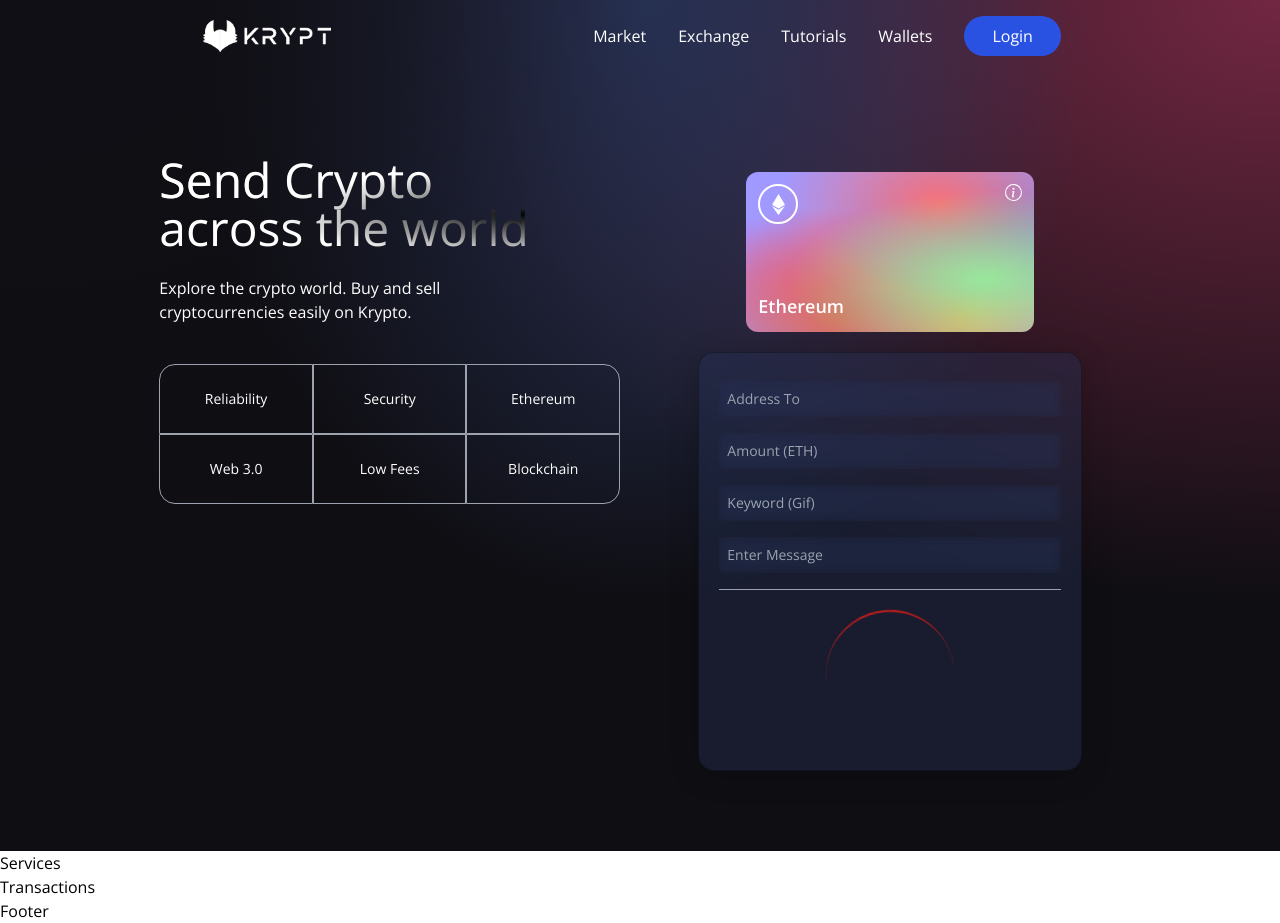
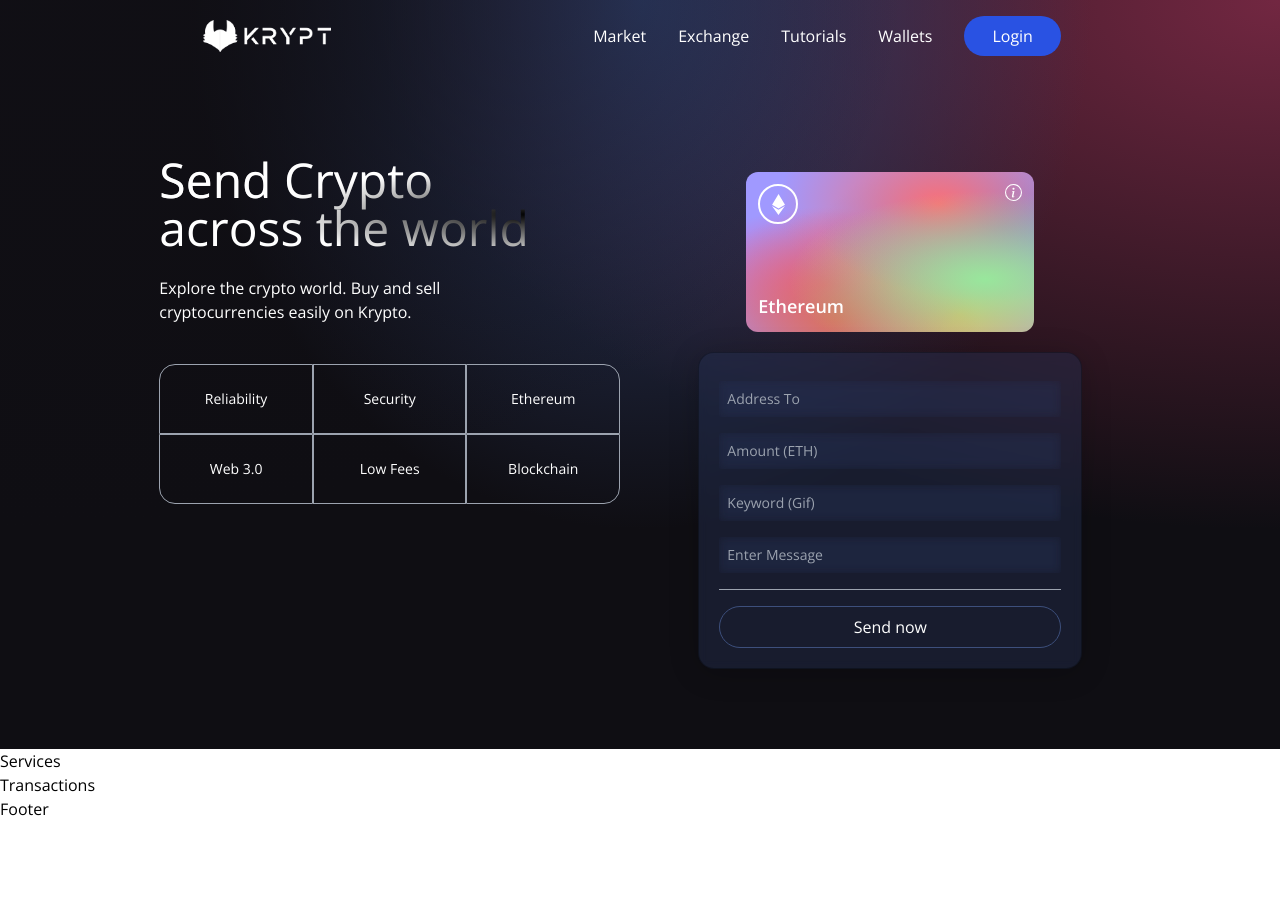
Before and after one commit to amanc1248/web3.0, a React (Vite) app in the folder client/: page / in a window 1280 px wide. After the commit the page ends 821 px from the top, so only its background shows below. Built offline with nearby package versions, Linux system fonts and the light colour scheme.

Commit message:
IMPLEMENT: sending transaction

```diff
--- a/client/src/components/Welcome.jsx
+++ b/client/src/components/Welcome.jsx
@@ -18,10 +18,12 @@ const Input = ({ placeholder, name, type, value, handleChange }) => (
   />
 );
 const Welcome = ()=>{
-    const {connectWallet,currentAccount} = useContext(TransactionContext);
-    const handleChange =()=>{}
+    const {connectWallet,currentAccount,formData,setFormData,handleChange,sendTransaction} = useContext(TransactionContext);
   const handleSubmit = (e) => {
-
+    const {addressTo, keyword, message, amount} = formData;
+    e.preventDefault();
+    if(!addressTo || !keyword || !message || !amount)return ;
+    sendTransaction();
   };
     return (
         <div className="flex w-full justify-center items-center">
@@ -91,7 +93,7 @@ const Welcome = ()=>{
 
                 <div className="h-[1px] w-full bg-gray-400 my-2" />
 
-                {true
+                {false
                 ? <Loader />
                 : (
                     <button
```
